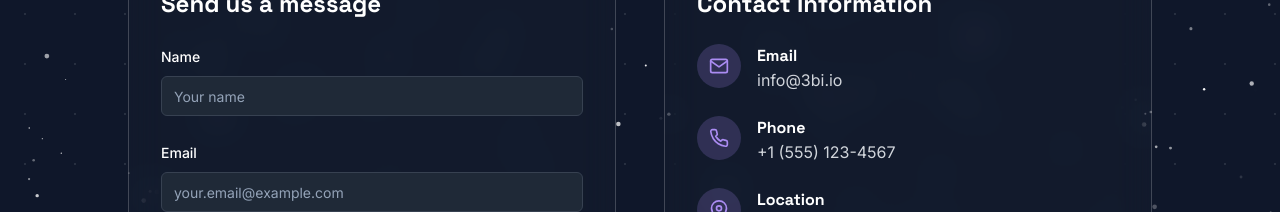
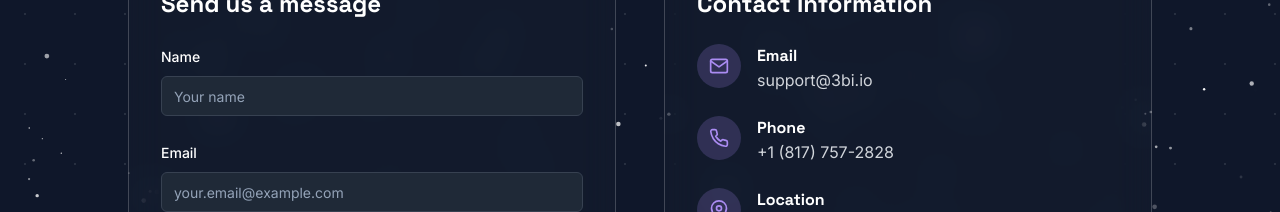
Before and after one commit to codyforbes44/cosmic-web-rebuild, a React (Vite) app: page /contact in a window 1280 px wide. Shown: the part 561-773 px from the top of the page. Built offline with nearby package versions, Linux system fonts and the light colour scheme.

Commit message:
Visual edit in Lovable
Edited UI in Lovable

```diff
--- a/src/components/contact/ContactInfo.tsx
+++ b/src/components/contact/ContactInfo.tsx
@@ -13,7 +13,7 @@ const ContactInfo = () => {
             </div>
             <div>
               <h3 className="text-white font-bold">Email</h3>
-              <a href="mailto:info@zbi-consulting.com" className="text-gray-300 hover:text-accent transition-colors">info@3bi.io</a>
+              <a href="mailto:info@zbi-consulting.com" className="text-gray-300 hover:text-accent transition-colors">support@3bi.io</a>
               <br />
 
             </div>
@@ -27,7 +27,7 @@ const ContactInfo = () => {
             </div>
             <div>
               <h3 className="text-white font-bold">Phone</h3>
-              <a href="tel:+15551234567" className="text-gray-300 hover:text-accent transition-colors">+1 (555) 123-4567</a>
+              <a href="tel:+15551234567" className="text-gray-300 hover:text-accent transition-colors">+1 (817) 757-2828</a>
             </div>
           </div>
 
```
